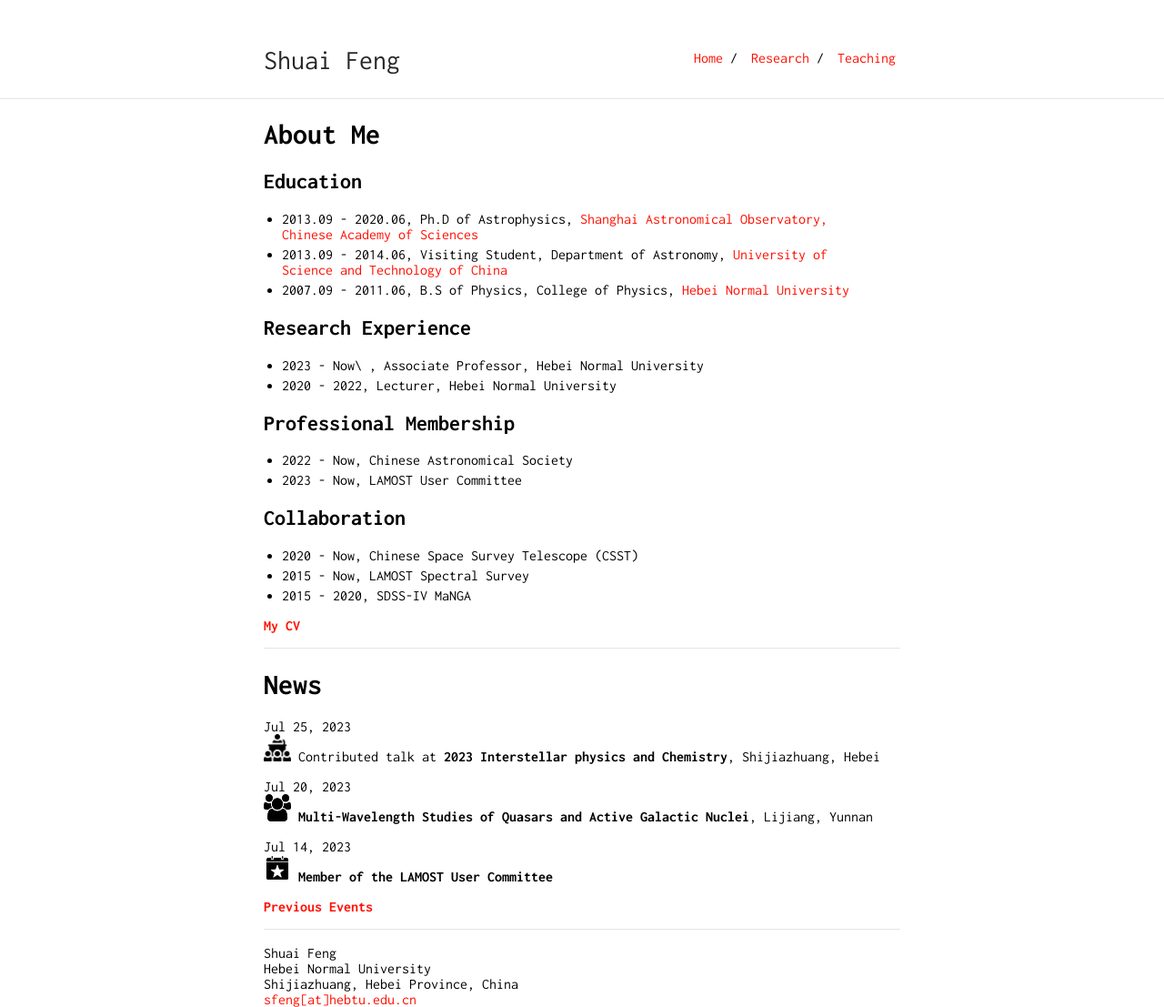
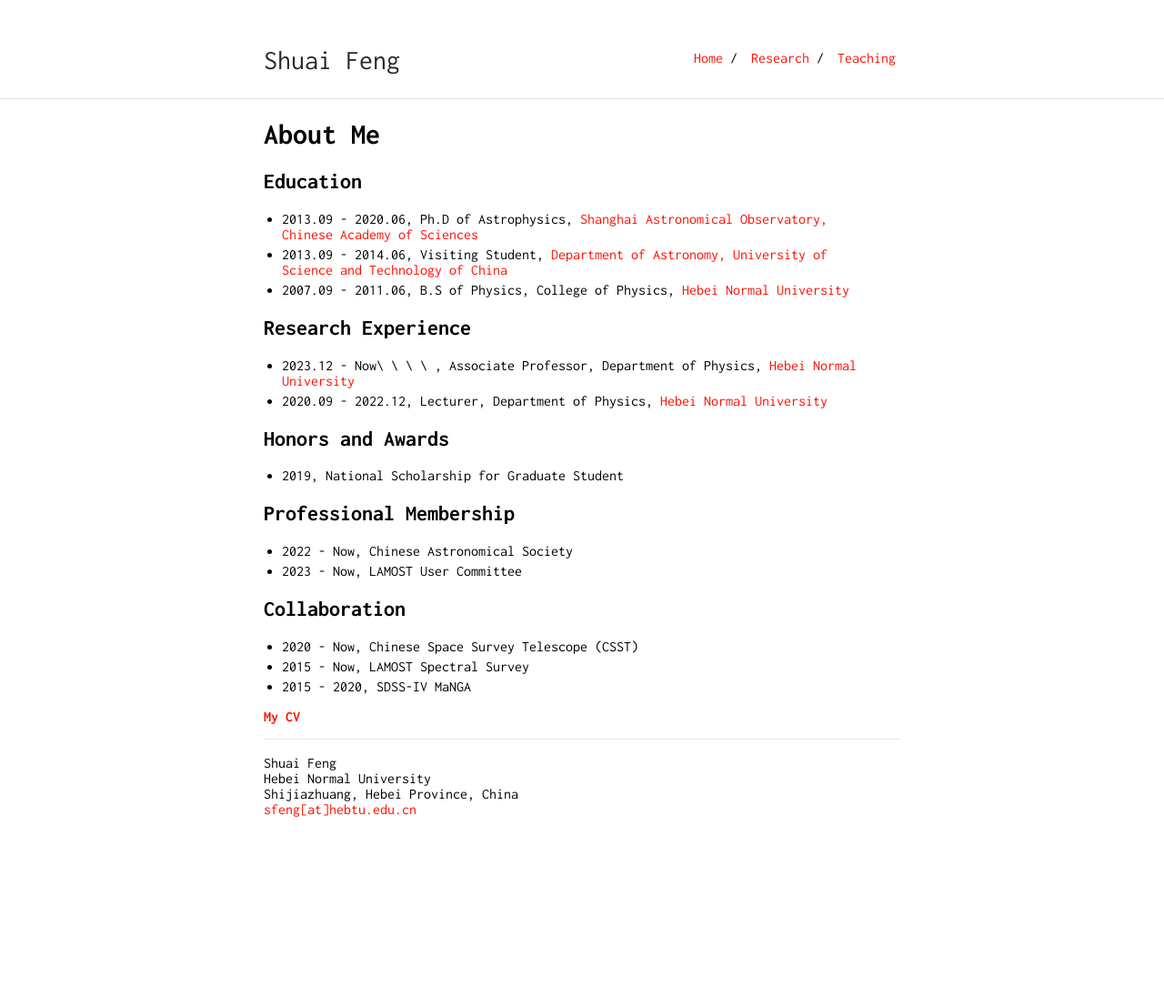
Before and after one commit to fengshuai0210/fengshuai0210.github.io, a Jekyll site: the page built from cv.md, in a window 1280 px wide. Shown: the whole page at 91% size. Built offline with Jekyll 4.4.1, drawn with Linux system fonts in a browser that asks for light colours; our own code applies the rules of GitHub Pages for plain Markdown files; after the commit the page ends 900 px from its top, so only the background shows below that.

Commit message:
Update cv.md

```diff
--- a/cv.md
+++ b/cv.md
@@ -7,13 +7,17 @@ layout: default
 ## Education
 
 * 2013.09 - 2020.06, Ph.D of Astrophysics, [Shanghai Astronomical Observatory, Chinese Academy of Sciences](http://www.shao.ac.cn/)
-* 2013.09 - 2014.06, Visiting Student, Department of Astronomy, [University of Science and Technology of China](https://astro.ustc.edu.cn/)
+* 2013.09 - 2014.06, Visiting Student, [Department of Astronomy, University of Science and Technology of China](https://astro.ustc.edu.cn/)
 * 2007.09 - 2011.06, B.S of Physics, College of Physics, [Hebei Normal University](http://www.hebtu.edu.cn/)
 
 ## Research Experience
 
-* 2023 - Now\ , Associate Professor, Hebei Normal University
-* 2020 - 2022, Lecturer, Hebei Normal University
+* 2023.12 - Now\ \ \ \ , Associate Professor, Department of Physics, [Hebei Normal University](http://www.hebtu.edu.cn/)
+* 2020.09 - 2022.12, Lecturer, Department of Physics, [Hebei Normal University](http://www.hebtu.edu.cn/)
+
+## Honors and Awards
+
+* 2019, National Scholarship for Graduate Student
 
 ## Professional Membership
 
@@ -27,17 +31,3 @@ layout: default
 * 2015 - 2020, SDSS-IV MaNGA
 
 **[My CV]()**
-
-----
-# News
-
-Jul 25, 2023\
-<img src="/image/talk-icon.png" style="width:30px;height:30px;"> Contributed talk at **2023 Interstellar physics and Chemistry**, Shijiazhuang, Hebei
-
-Jul 20, 2023\
-<img src="/image/meeting-icon.png" style="width:30px;height:30px;"> **Multi-Wavelength Studies of Quasars and Active Galactic Nuclei**, Lijiang, Yunnan
-
-Jul 14, 2023\
-<img src="/image/event-icon.png" style="width:30px;height:30px;"> **Member of the LAMOST User Committee**
-
-**[Previous Events](./events)**
```
